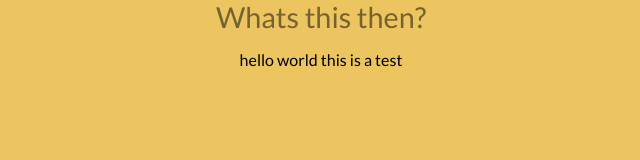
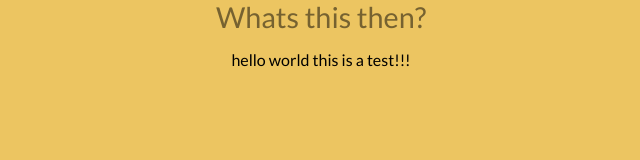
Before and after one commit to ruesato/whatwhat, a plain HTML site: page index.html in a window 1280 px wide. Shown: the full height of the page, 319-959 px from the left. Drawn offline with Linux system fonts and the light colour scheme.

Commit message:
Automated commit at 2015-12-24 08:35:52 UTC by middleman-deploy 2.0.0-alpha

```diff
--- a/index.html
+++ b/index.html
@@ -20,7 +20,7 @@
     <!-- <img src="images/middleman-logo-257e02f7.svg" /> -->
   </div>
   <h1>Whats this then?</h1>
-  <p>hello world this is a test</p>
+  <p>hello world this is a test!!!</p>
   <p class="doc">
     <!-- <a target="_blank" href="https://middlemanapp.com">Read Documentation Online</a> -->
   </p><!-- .doc -->
```
